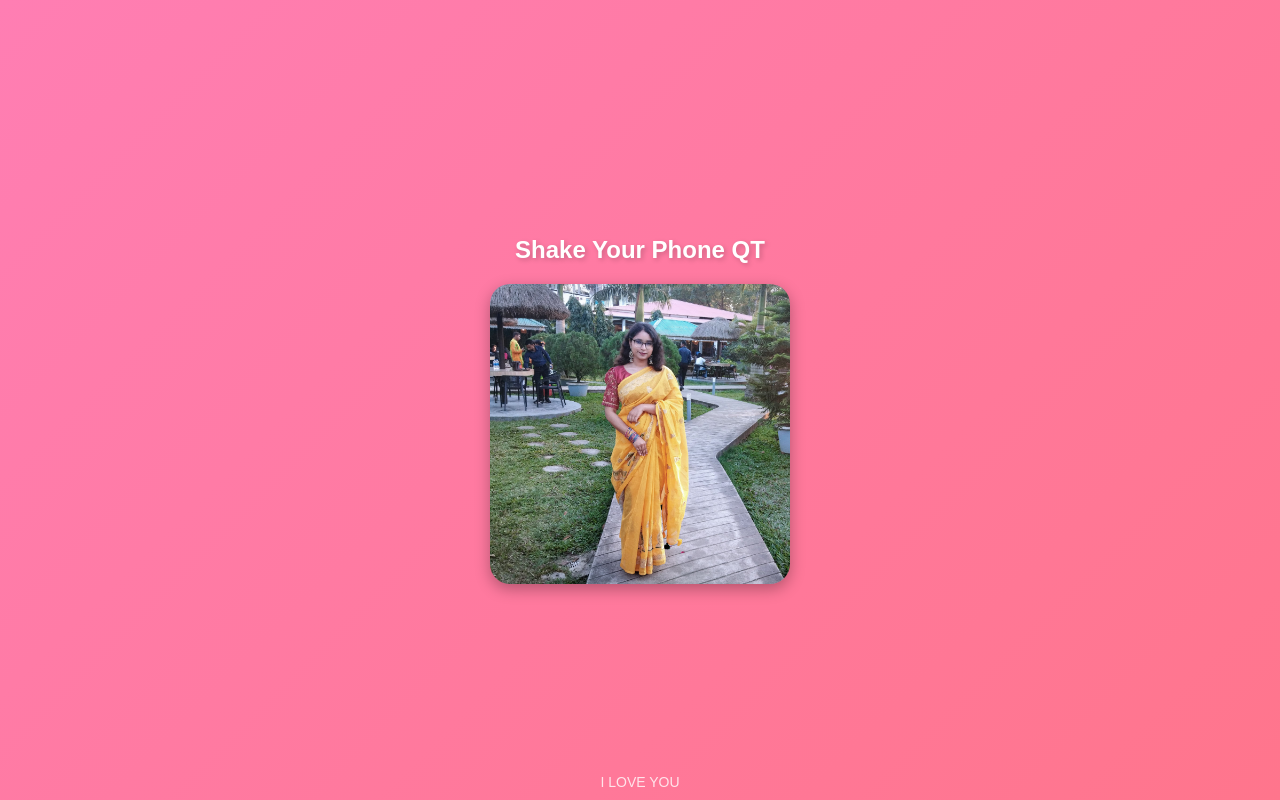
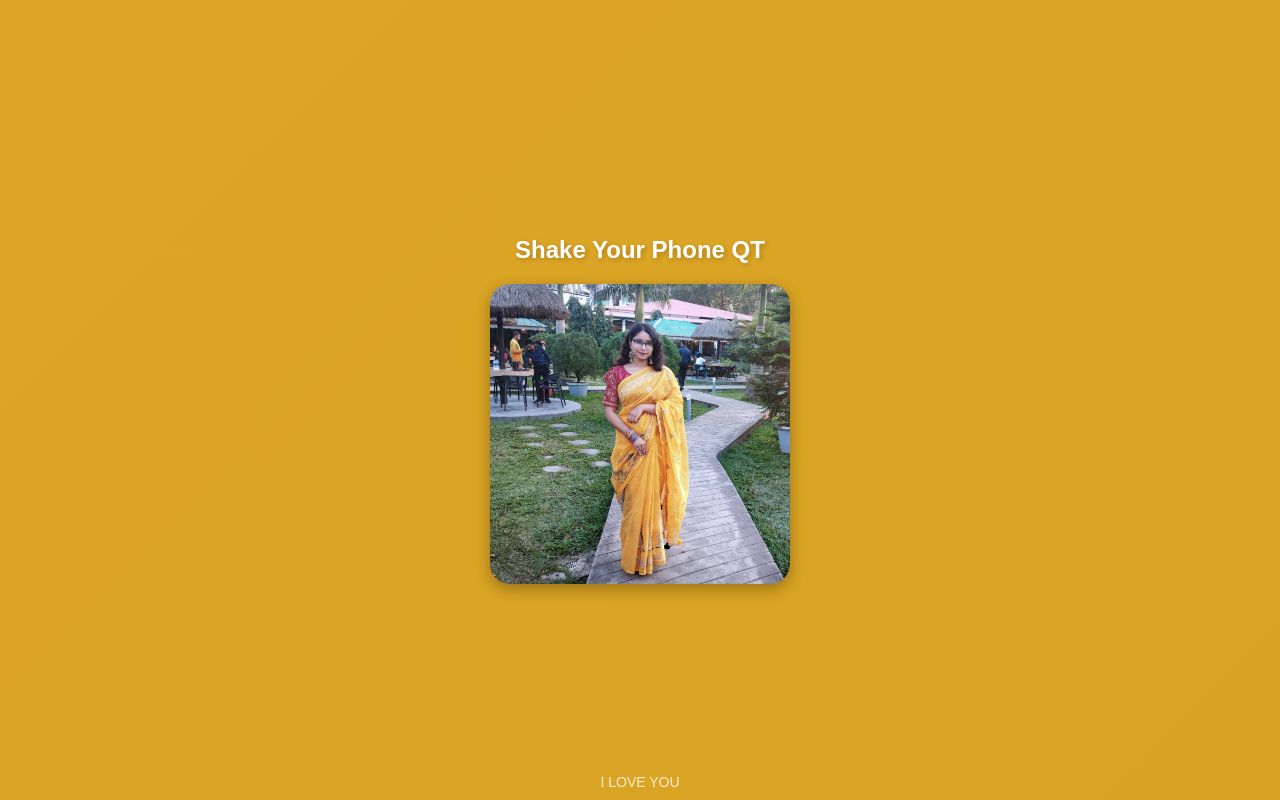
Before and after one commit to virtual-basement/nafisaa, a plain HTML site: page index.html in a window 1280 px wide. Drawn offline with Linux system fonts and the light colour scheme.

Commit message:
Update index.html

```diff
--- a/index.html
+++ b/index.html
@@ -12,7 +12,7 @@
             flex-direction: column;
             height: 100vh;
             margin: 0;
-            background: linear-gradient(135deg, #ff7eb3, #ff758c);
+            background: linear-gradient(135deg, #dca526, #d8a322);
             font-family: 'Arial', sans-serif;
             text-align: center;
             color: white;
```
